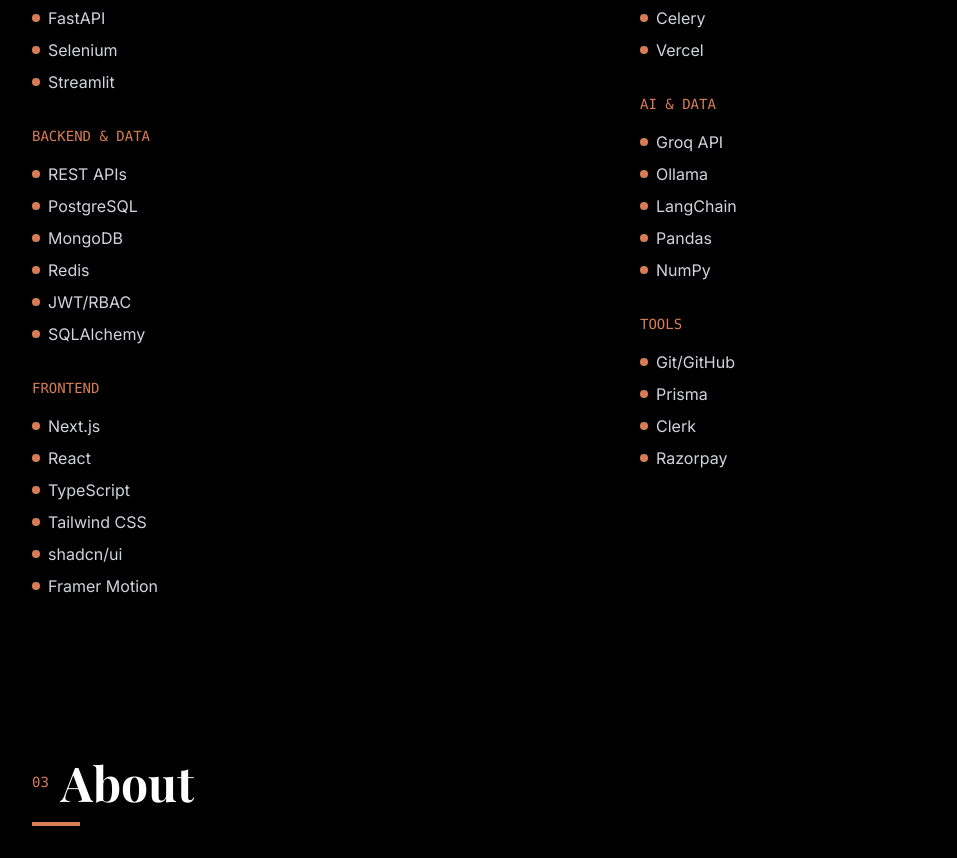
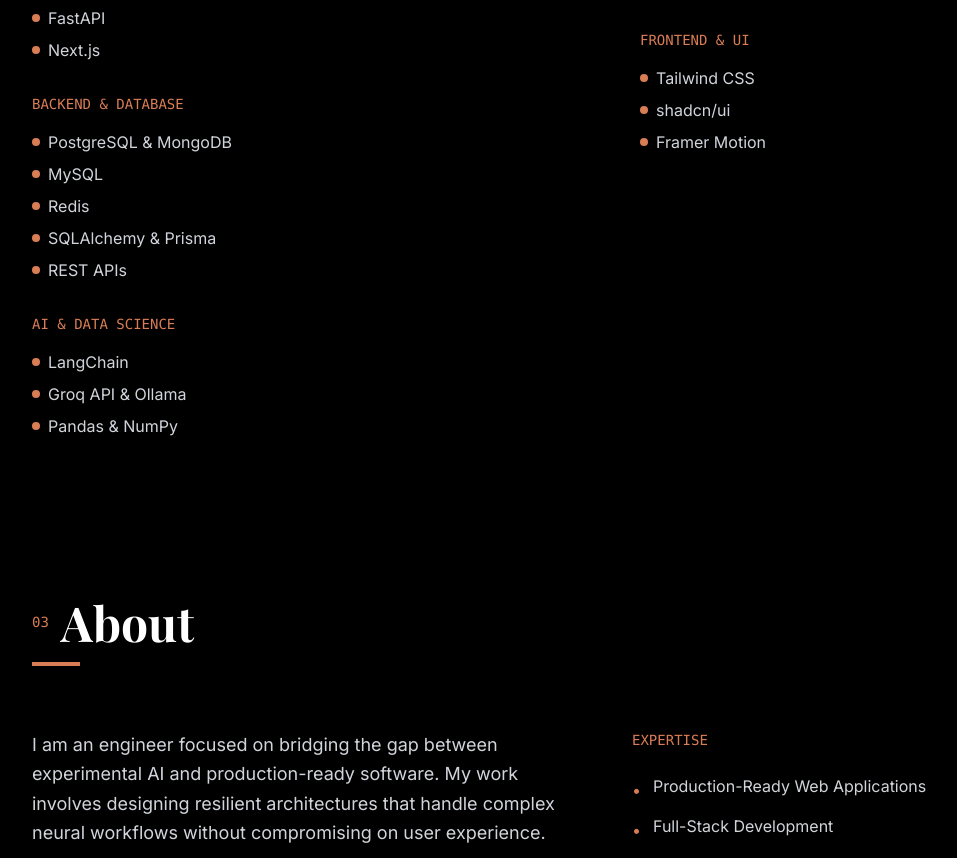
Before and after one commit to IBM07/Portfolio, a Next.js app: page / in a window 1280 px wide. Shown: the part 1880-2738 px from the top of the page, without its empty margins (32-989 px from the left). Built offline with nearby package versions, Linux system fonts and the light colour scheme.

Commit message:
Updated skills

```diff
--- a/src/app/layout.tsx
+++ b/src/app/layout.tsx
@@ -27,7 +27,7 @@
     "TypeScript",
     "Machine Learning",
   ],
-  authors: [{ name: "Mohammed Ibrahim Aejaz", url: "https://ibrahimaejaz.com" }],
+  authors: [{ name: "Mohammed Ibrahim Aejaz", url: "https://www.linkedin.com/in/mohammedibrahimaejaz/" }],
   openGraph: {
     title: "Mohammed Ibrahim Aejaz - AI Full-Stack Engineer",
     description: "Building AI products that actually ship.",
--- a/src/data/resume.ts
+++ b/src/data/resume.ts
@@ -89,12 +89,11 @@
   ],
 
   skills: {
-    "Languages & Frameworks": ["Python", "JavaScript", "FastAPI", "Selenium", "Streamlit"],
-    "Backend & Data": ["REST APIs", "PostgreSQL", "MongoDB", "Redis", "JWT/RBAC", "SQLAlchemy"],
-    "Frontend": ["Next.js", "React", "TypeScript", "Tailwind CSS", "shadcn/ui", "Framer Motion"],
-    "Cloud & DevOps": ["Docker", "Digital Ocean", "Celery", "Vercel"],
-    "AI & Data": ["Groq API", "Ollama", "LangChain", "Pandas", "NumPy"],
-    "Tools": ["Git/GitHub", "Prisma", "Clerk", "Razorpay"],
+    "Languages & Frameworks": ["Python", "TypeScript", "FastAPI", "Next.js"],
+    "Backend & Database": ["PostgreSQL & MongoDB", "MySQL", "Redis", "SQLAlchemy & Prisma", "REST APIs"],
+    "AI & Data Science": ["LangChain", "Groq API & Ollama", "Pandas & NumPy"],
+    "Cloud & DevOps": ["Docker", "Digital Ocean"],
+    "Frontend & UI": ["Tailwind CSS", "shadcn/ui", "Framer Motion"],
   },
 
   certifications: [
@@ -105,12 +104,13 @@
   quote: "I build for the last mile — not just the demo.",
 
   expertise: [
-    "Full Stack AI Engineer",
-    "SaaS Architecture",
-    "Backend Development",
-    "Authentication & Security",
-    "Containerized Deployment",
-    "Real-time Analytics",
-    "Enterprise Solutions",
+  "Production-Ready Web Applications",
+  "Full-Stack Development",
+  "Authentication & Security",
+  "Real-time Analytics",
+  "Enterprise Solutions",
+  "Scalable Web Architecture",
+  "Frontend Performance Optimization",
+  "AI Integration & Prompt Engineering"
   ],
 };
```
